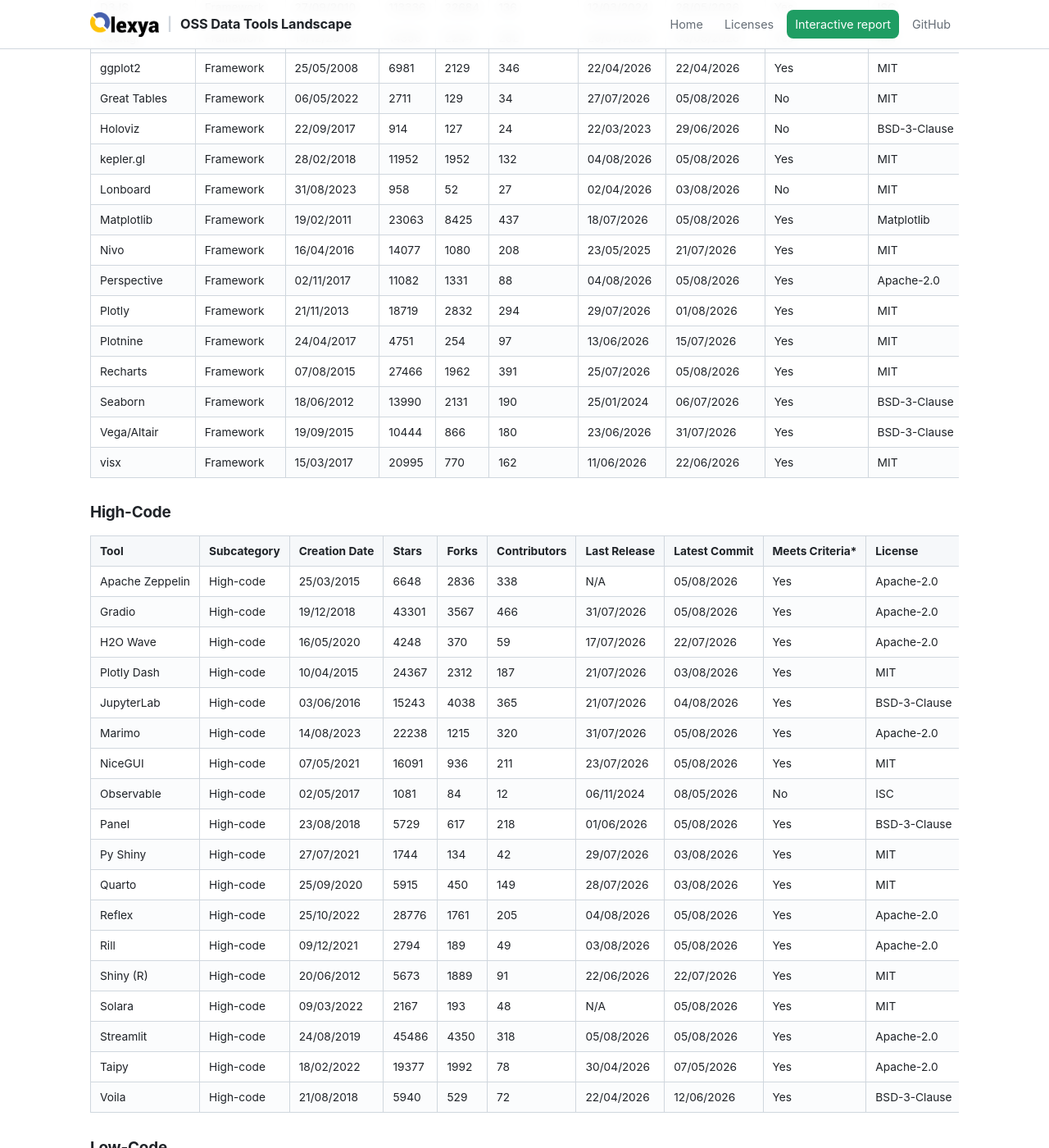
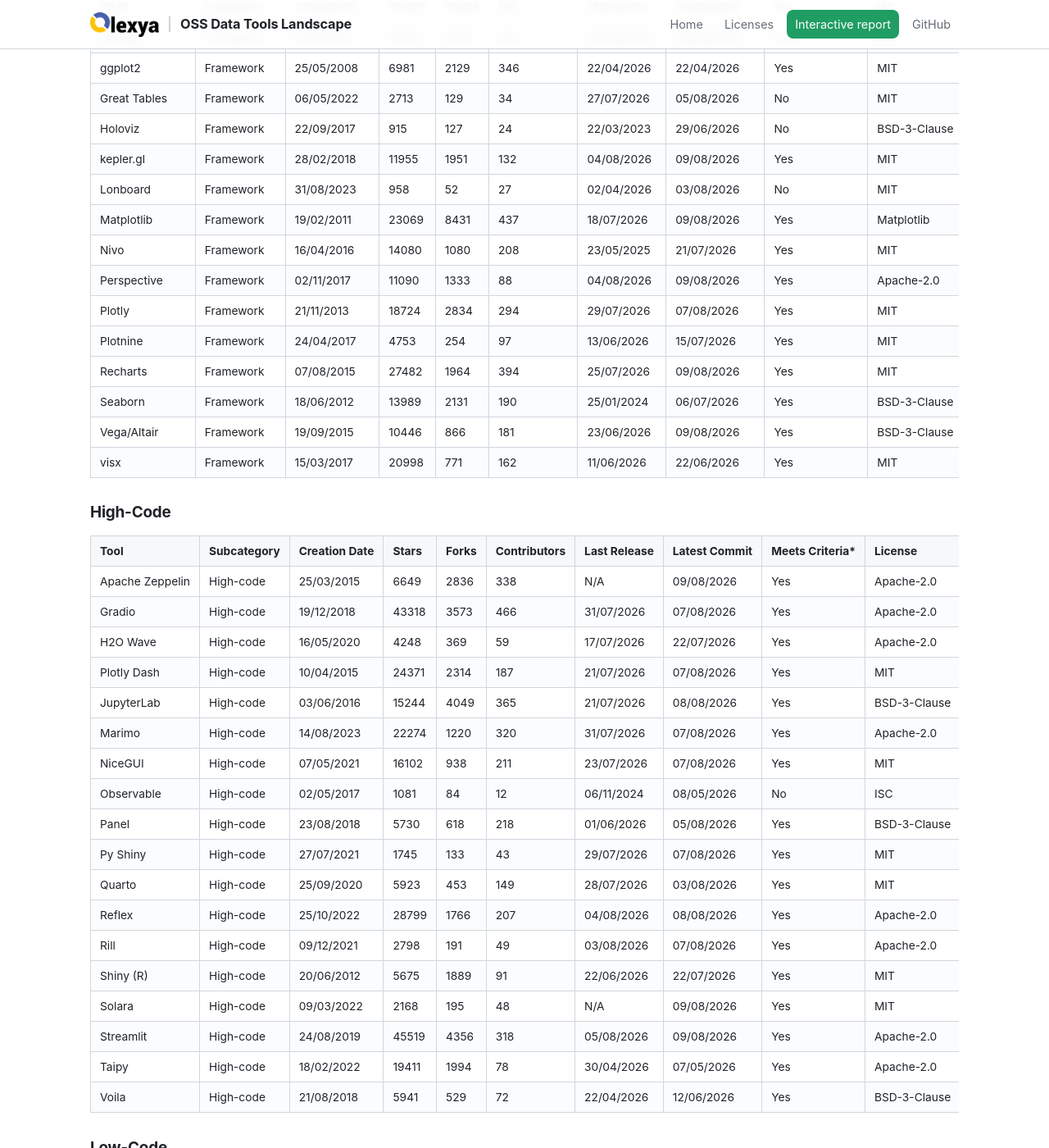
Before and after one commit to olexya/oss-data-tools-landscape, a Jekyll site: the page built from 04.analysis_and_output.md, in a window 1280 px wide and 1400 px high, scrolled down 869 px. Shown: the whole window at 82% size. Built offline with Jekyll 4.4.1, drawn with Linux system fonts in a browser that asks for light colours; our own code applies the rules of GitHub Pages for plain Markdown files; some of the changed text lies outside the part shown.

Commit message:
Update tools inventory [automated]

```diff
--- a/04.analysis_and_output.md
+++ b/04.analysis_and_output.md
@@ -17,96 +17,96 @@ Here is a summary table of the main analysis and output tools we have identified
 
 | Tool | Subcategory | Creation Date | Stars | Forks | Contributors | Last Release | Latest Commit | Meets Criteria* | License | Link |
 |---|---|---|---|---|---|---|---|---|---|---|
-| AntV G2 | Framework | 26/05/2016 | 12578 | 1659 | 217 | 06/01/2026 | 15/07/2026 | Yes | MIT | https://github.com/antvis/G2 |
-| ApexCharts | Framework | 24/07/2018 | 15123 | 1369 | 225 | 02/08/2026 | 02/08/2026 | Yes | MIT | https://github.com/apexcharts/apexcharts.js |
-| Apache ECharts | Framework | 03/04/2013 | 66988 | 19813 | 273 | 19/05/2026 | 04/08/2026 | Yes | Apache-2.0 | https://github.com/apache/echarts |
-| Bokeh | Framework | 26/03/2012 | 20425 | 4262 | 388 | N/A | 05/08/2026 | Yes | BSD-3-Clause | https://github.com/bokeh/bokeh |
-| Chart JS | Framework | 17/03/2013 | 67624 | 11945 | 426 | 13/10/2025 | 27/05/2026 | Yes | MIT | https://github.com/chartjs/Chart.js |
-| Cube | Framework | 16/09/2018 | 20552 | 2100 | 366 | 31/07/2026 | 05/08/2026 | Yes | Apache-2.0 | https://github.com/cube-js/cube |
-| D3JS | Framework | 27/09/2010 | 113336 | 22684 | 136 | 12/03/2024 | 28/05/2026 | Yes | ISC | https://github.com/d3/d3 |
-| deck.gl | Framework | 15/12/2015 | 14356 | 2244 | 282 | 29/07/2026 | 05/08/2026 | Yes | MIT | https://github.com/visgl/deck.gl |
+| AntV G2 | Framework | 26/05/2016 | 12581 | 1659 | 217 | 06/01/2026 | 15/07/2026 | Yes | MIT | https://github.com/antvis/G2 |
+| ApexCharts | Framework | 24/07/2018 | 15123 | 1372 | 227 | 09/08/2026 | 09/08/2026 | Yes | MIT | https://github.com/apexcharts/apexcharts.js |
+| Apache ECharts | Framework | 03/04/2013 | 67025 | 19813 | 273 | 19/05/2026 | 04/08/2026 | Yes | Apache-2.0 | https://github.com/apache/echarts |
+| Bokeh | Framework | 26/03/2012 | 20426 | 4266 | 388 | N/A | 06/08/2026 | Yes | BSD-3-Clause | https://github.com/bokeh/bokeh |
+| Chart JS | Framework | 17/03/2013 | 67630 | 11943 | 426 | 13/10/2025 | 27/05/2026 | Yes | MIT | https://github.com/chartjs/Chart.js |
+| Cube | Framework | 16/09/2018 | 20583 | 2105 | 366 | 09/08/2026 | 09/08/2026 | Yes | Apache-2.0 | https://github.com/cube-js/cube |
+| D3JS | Framework | 27/09/2010 | 113422 | 22688 | 136 | 12/03/2024 | 28/05/2026 | Yes | ISC | https://github.com/d3/d3 |
+| deck.gl | Framework | 15/12/2015 | 14362 | 2246 | 282 | 09/08/2026 | 08/08/2026 | Yes | MIT | https://github.com/visgl/deck.gl |
 | ggplot2 | Framework | 25/05/2008 | 6981 | 2129 | 346 | 22/04/2026 | 22/04/2026 | Yes | MIT | https://github.com/tidyverse/ggplot2 |
-| Great Tables | Framework | 06/05/2022 | 2711 | 129 | 34 | 27/07/2026 | 05/08/2026 | No | MIT | https://github.com/posit-dev/great-tables |
-| Holoviz | Framework | 22/09/2017 | 914 | 127 | 24 | 22/03/2023 | 29/06/2026 | No | BSD-3-Clause | https://github.com/holoviz/holoviz |
-| kepler.gl | Framework | 28/02/2018 | 11952 | 1952 | 132 | 04/08/2026 | 05/08/2026 | Yes | MIT | https://github.com/keplergl/kepler.gl |
+| Great Tables | Framework | 06/05/2022 | 2713 | 129 | 34 | 27/07/2026 | 05/08/2026 | No | MIT | https://github.com/posit-dev/great-tables |
+| Holoviz | Framework | 22/09/2017 | 915 | 127 | 24 | 22/03/2023 | 29/06/2026 | No | BSD-3-Clause | https://github.com/holoviz/holoviz |
+| kepler.gl | Framework | 28/02/2018 | 11955 | 1951 | 132 | 04/08/2026 | 09/08/2026 | Yes | MIT | https://github.com/keplergl/kepler.gl |
 | Lonboard | Framework | 31/08/2023 | 958 | 52 | 27 | 02/04/2026 | 03/08/2026 | No | MIT | https://github.com/developmentseed/lonboard |
-| Matplotlib | Framework | 19/02/2011 | 23063 | 8425 | 437 | 18/07/2026 | 05/08/2026 | Yes | Matplotlib | https://github.com/matplotlib/matplotlib |
-| Nivo | Framework | 16/04/2016 | 14077 | 1080 | 208 | 23/05/2025 | 21/07/2026 | Yes | MIT | https://github.com/plouc/nivo |
-| Perspective | Framework | 02/11/2017 | 11082 | 1331 | 88 | 04/08/2026 | 05/08/2026 | Yes | Apache-2.0 | https://github.com/finos/perspective |
-| Plotly | Framework | 21/11/2013 | 18719 | 2832 | 294 | 29/07/2026 | 01/08/2026 | Yes | MIT | https://github.com/plotly/plotly.py |
-| Plotnine | Framework | 24/04/2017 | 4751 | 254 | 97 | 13/06/2026 | 15/07/2026 | Yes | MIT | https://github.com/has2k1/plotnine |
-| Recharts | Framework | 07/08/2015 | 27466 | 1962 | 391 | 25/07/2026 | 05/08/2026 | Yes | MIT | https://github.com/recharts/recharts |
-| Seaborn | Framework | 18/06/2012 | 13990 | 2131 | 190 | 25/01/2024 | 06/07/2026 | Yes | BSD-3-Clause | https://github.com/mwaskom/seaborn |
-| Vega/Altair | Framework | 19/09/2015 | 10444 | 866 | 180 | 23/06/2026 | 31/07/2026 | Yes | BSD-3-Clause | https://github.com/vega/altair |
-| visx | Framework | 15/03/2017 | 20995 | 770 | 162 | 11/06/2026 | 22/06/2026 | Yes | MIT | https://github.com/airbnb/visx |
+| Matplotlib | Framework | 19/02/2011 | 23069 | 8431 | 437 | 18/07/2026 | 09/08/2026 | Yes | Matplotlib | https://github.com/matplotlib/matplotlib |
+| Nivo | Framework | 16/04/2016 | 14080 | 1080 | 208 | 23/05/2025 | 21/07/2026 | Yes | MIT | https://github.com/plouc/nivo |
+| Perspective | Framework | 02/11/2017 | 11090 | 1333 | 88 | 04/08/2026 | 09/08/2026 | Yes | Apache-2.0 | https://github.com/finos/perspective |
+| Plotly | Framework | 21/11/2013 | 18724 | 2834 | 294 | 29/07/2026 | 07/08/2026 | Yes | MIT | https://github.com/plotly/plotly.py |
+| Plotnine | Framework | 24/04/2017 | 4753 | 254 | 97 | 13/06/2026 | 15/07/2026 | Yes | MIT | https://github.com/has2k1/plotnine |
+| Recharts | Framework | 07/08/2015 | 27482 | 1964 | 394 | 25/07/2026 | 09/08/2026 | Yes | MIT | https://github.com/recharts/recharts |
+| Seaborn | Framework | 18/06/2012 | 13989 | 2131 | 190 | 25/01/2024 | 06/07/2026 | Yes | BSD-3-Clause | https://github.com/mwaskom/seaborn |
+| Vega/Altair | Framework | 19/09/2015 | 10446 | 866 | 181 | 23/06/2026 | 09/08/2026 | Yes | BSD-3-Clause | https://github.com/vega/altair |
+| visx | Framework | 15/03/2017 | 20998 | 771 | 162 | 11/06/2026 | 22/06/2026 | Yes | MIT | https://github.com/airbnb/visx |
 
 ### High-Code
 
 | Tool | Subcategory | Creation Date | Stars | Forks | Contributors | Last Release | Latest Commit | Meets Criteria* | License | Link |
 |---|---|---|---|---|---|---|---|---|---|---|
-| Apache Zeppelin | High-code | 25/03/2015 | 6648 | 2836 | 338 | N/A | 05/08/2026 | Yes | Apache-2.0 | https://github.com/apache/zeppelin |
-| Gradio | High-code | 19/12/2018 | 43301 | 3567 | 466 | 31/07/2026 | 05/08/2026 | Yes | Apache-2.0 | https://github.com/gradio-app/gradio |
-| H2O Wave | High-code | 16/05/2020 | 4248 | 370 | 59 | 17/07/2026 | 22/07/2026 | Yes | Apache-2.0 | https://github.com/h2oai/wave |
-| Plotly Dash | High-code | 10/04/2015 | 24367 | 2312 | 187 | 21/07/2026 | 03/08/2026 | Yes | MIT | https://github.com/plotly/dash |
-| JupyterLab | High-code | 03/06/2016 | 15243 | 4038 | 365 | 21/07/2026 | 04/08/2026 | Yes | BSD-3-Clause | https://github.com/jupyterlab/jupyterlab |
-| Marimo | High-code | 14/08/2023 | 22238 | 1215 | 320 | 31/07/2026 | 05/08/2026 | Yes | Apache-2.0 | https://github.com/marimo-team/marimo |
-| NiceGUI | High-code | 07/05/2021 | 16091 | 936 | 211 | 23/07/2026 | 05/08/2026 | Yes | MIT | https://github.com/zauberzeug/nicegui |
+| Apache Zeppelin | High-code | 25/03/2015 | 6649 | 2836 | 338 | N/A | 09/08/2026 | Yes | Apache-2.0 | https://github.com/apache/zeppelin |
+| Gradio | High-code | 19/12/2018 | 43318 | 3573 | 466 | 31/07/2026 | 07/08/2026 | Yes | Apache-2.0 | https://github.com/gradio-app/gradio |
+| H2O Wave | High-code | 16/05/2020 | 4248 | 369 | 59 | 17/07/2026 | 22/07/2026 | Yes | Apache-2.0 | https://github.com/h2oai/wave |
+| Plotly Dash | High-code | 10/04/2015 | 24371 | 2314 | 187 | 21/07/2026 | 07/08/2026 | Yes | MIT | https://github.com/plotly/dash |
+| JupyterLab | High-code | 03/06/2016 | 15244 | 4049 | 365 | 21/07/2026 | 08/08/2026 | Yes | BSD-3-Clause | https://github.com/jupyterlab/jupyterlab |
+| Marimo | High-code | 14/08/2023 | 22274 | 1220 | 320 | 31/07/2026 | 07/08/2026 | Yes | Apache-2.0 | https://github.com/marimo-team/marimo |
+| NiceGUI | High-code | 07/05/2021 | 16102 | 938 | 211 | 23/07/2026 | 07/08/2026 | Yes | MIT | https://github.com/zauberzeug/nicegui |
 | Observable | High-code | 02/05/2017 | 1081 | 84 | 12 | 06/11/2024 | 08/05/2026 | No | ISC | https://github.com/observablehq/runtime |
-| Panel | High-code | 23/08/2018 | 5729 | 617 | 218 | 01/06/2026 | 05/08/2026 | Yes | BSD-3-Clause | https://github.com/holoviz/panel |
-| Py Shiny | High-code | 27/07/2021 | 1744 | 134 | 42 | 29/07/2026 | 03/08/2026 | Yes | MIT | https://github.com/posit-dev/py-shiny |
-| Quarto | High-code | 25/09/2020 | 5915 | 450 | 149 | 28/07/2026 | 03/08/2026 | Yes | MIT | https://github.com/quarto-dev/quarto-cli |
-| Reflex | High-code | 25/10/2022 | 28776 | 1761 | 205 | 04/08/2026 | 05/08/2026 | Yes | Apache-2.0 | https://github.com/reflex-dev/reflex |
-| Rill | High-code | 09/12/2021 | 2794 | 189 | 49 | 03/08/2026 | 05/08/2026 | Yes | Apache-2.0 | https://github.com/rilldata/rill |
-| Shiny (R) | High-code | 20/06/2012 | 5673 | 1889 | 91 | 22/06/2026 | 22/07/2026 | Yes | MIT | https://github.com/rstudio/shiny |
-| Solara | High-code | 09/03/2022 | 2167 | 193 | 48 | N/A | 05/08/2026 | Yes | MIT | https://github.com/widgetti/solara |
-| Streamlit | High-code | 24/08/2019 | 45486 | 4350 | 318 | 05/08/2026 | 05/08/2026 | Yes | Apache-2.0 | https://github.com/streamlit/streamlit |
-| Taipy | High-code | 18/02/2022 | 19377 | 1992 | 78 | 30/04/2026 | 07/05/2026 | Yes | Apache-2.0 | https://github.com/Avaiga/taipy |
-| Voila | High-code | 21/08/2018 | 5940 | 529 | 72 | 22/04/2026 | 12/06/2026 | Yes | BSD-3-Clause | https://github.com/voila-dashboards/voila |
+| Panel | High-code | 23/08/2018 | 5730 | 618 | 218 | 01/06/2026 | 05/08/2026 | Yes | BSD-3-Clause | https://github.com/holoviz/panel |
+| Py Shiny | High-code | 27/07/2021 | 1745 | 133 | 43 | 29/07/2026 | 07/08/2026 | Yes | MIT | https://github.com/posit-dev/py-shiny |
+| Quarto | High-code | 25/09/2020 | 5923 | 453 | 149 | 28/07/2026 | 03/08/2026 | Yes | MIT | https://github.com/quarto-dev/quarto-cli |
+| Reflex | High-code | 25/10/2022 | 28799 | 1766 | 207 | 04/08/2026 | 08/08/2026 | Yes | Apache-2.0 | https://github.com/reflex-dev/reflex |
+| Rill | High-code | 09/12/2021 | 2798 | 191 | 49 | 03/08/2026 | 07/08/2026 | Yes | Apache-2.0 | https://github.com/rilldata/rill |
+| Shiny (R) | High-code | 20/06/2012 | 5675 | 1889 | 91 | 22/06/2026 | 22/07/2026 | Yes | MIT | https://github.com/rstudio/shiny |
+| Solara | High-code | 09/03/2022 | 2168 | 195 | 48 | N/A | 09/08/2026 | Yes | MIT | https://github.com/widgetti/solara |
+| Streamlit | High-code | 24/08/2019 | 45519 | 4356 | 318 | 05/08/2026 | 09/08/2026 | Yes | Apache-2.0 | https://github.com/streamlit/streamlit |
+| Taipy | High-code | 18/02/2022 | 19411 | 1994 | 78 | 30/04/2026 | 07/05/2026 | Yes | Apache-2.0 | https://github.com/Avaiga/taipy |
+| Voila | High-code | 21/08/2018 | 5941 | 529 | 72 | 22/04/2026 | 12/06/2026 | Yes | BSD-3-Clause | https://github.com/voila-dashboards/voila |
 
 ### Low-Code
 
 | Tool | Subcategory | Creation Date | Stars | Forks | Contributors | Last Release | Latest Commit | Meets Criteria* | License | Link |
 |---|---|---|---|---|---|---|---|---|---|---|
-| Datasette | Low-code | 23/10/2017 | 11357 | 892 | 93 | 14/07/2026 | 25/07/2026 | Yes | Apache-2.0 | https://github.com/simonw/datasette |
-| Evidence | Low-code | 27/05/2021 | 6822 | 391 | 68 | 06/02/2026 | 18/02/2026 | Yes | MIT | https://github.com/evidence-dev/evidence |
-| Grafana | Low-code | 11/12/2013 | 76109 | 14492 | 374 | 04/08/2026 | 05/08/2026 | Yes | AGPL-3.0 | https://github.com/grafana/grafana |
-| Kibana | Low-code | 26/01/2013 | 21229 | 8616 | 373 | 04/08/2026 | 05/08/2026 | Yes | Elastic-2.0 | https://github.com/elastic/kibana |
+| Datasette | Low-code | 23/10/2017 | 11370 | 895 | 93 | 06/08/2026 | 06/08/2026 | Yes | Apache-2.0 | https://github.com/simonw/datasette |
+| Evidence | Low-code | 27/05/2021 | 6835 | 394 | 68 | 06/02/2026 | 18/02/2026 | Yes | MIT | https://github.com/evidence-dev/evidence |
+| Grafana | Low-code | 11/12/2013 | 76176 | 14532 | 374 | 07/08/2026 | 09/08/2026 | Yes | AGPL-3.0 | https://github.com/grafana/grafana |
+| Kibana | Low-code | 26/01/2013 | 21234 | 8620 | 373 | 04/08/2026 | 08/08/2026 | Yes | Elastic-2.0 | https://github.com/elastic/kibana |
 | KNIME | Low-code | N/A | N/A | N/A | N/A | N/A | N/A | Yes | GPL-3.0 | https://github.com/knime/knime-core |
-| Observable Framework | Low-code | 27/09/2023 | 3579 | 201 | 38 | 02/03/2026 | 15/05/2026 | No | ISC | https://github.com/observablehq/framework |
-| Orange | Low-code | 22/02/2013 | 5657 | 1109 | 110 | 20/12/2025 | 01/08/2026 | Yes | GPL-3.0 | https://github.com/biolab/orange3 |
-| PyGWalker | Low-code | 16/02/2023 | 15921 | 885 | 27 | 04/04/2026 | 25/07/2026 | Yes | Apache-2.0 | https://github.com/Kanaries/pygwalker |
-| Querybook | Low-code | 05/03/2020 | 2272 | 298 | 56 | 22/04/2025 | 10/07/2026 | Yes | Apache-2.0 | https://github.com/pinterest/querybook |
+| Observable Framework | Low-code | 27/09/2023 | 3585 | 203 | 38 | 02/03/2026 | 15/05/2026 | No | ISC | https://github.com/observablehq/framework |
+| Orange | Low-code | 22/02/2013 | 5658 | 1110 | 110 | 20/12/2025 | 01/08/2026 | Yes | GPL-3.0 | https://github.com/biolab/orange3 |
+| PyGWalker | Low-code | 16/02/2023 | 15926 | 886 | 26 | 04/04/2026 | 25/07/2026 | Yes | Apache-2.0 | https://github.com/Kanaries/pygwalker |
+| Querybook | Low-code | 05/03/2020 | 2274 | 298 | 56 | 22/04/2025 | 10/07/2026 | Yes | Apache-2.0 | https://github.com/pinterest/querybook |
 | RAWGraphs | Low-code | 17/04/2013 | 9019 | 1848 | 16 | 26/01/2024 | 28/01/2025 | No | Apache-2.0 | https://github.com/rawgraphs/rawgraphs-app |
-| Redash | Low-code | 28/10/2013 | 28732 | 4618 | 391 | 02/03/2026 | 01/08/2026 | No | BSD-2-Clause | https://github.com/getredash/redash |
-| Vizro | Low-code | 04/09/2023 | 3773 | 294 | 45 | 30/07/2026 | 05/08/2026 | Yes | Apache-2.0 | https://github.com/mckinsey/vizro |
-| WrenAI | Low-code | 13/03/2024 | 16964 | 1920 | 73 | 05/08/2026 | 05/08/2026 | Yes | AGPL-3.0 | https://github.com/Canner/WrenAI |
+| Redash | Low-code | 28/10/2013 | 28737 | 4616 | 391 | 02/03/2026 | 09/08/2026 | No | BSD-2-Clause | https://github.com/getredash/redash |
+| Vizro | Low-code | 04/09/2023 | 3773 | 293 | 45 | 30/07/2026 | 06/08/2026 | Yes | Apache-2.0 | https://github.com/mckinsey/vizro |
+| WrenAI | Low-code | 13/03/2024 | 17195 | 1948 | 73 | 05/08/2026 | 07/08/2026 | Yes | AGPL-3.0 | https://github.com/Canner/WrenAI |
 
 ### No-Code
 
 | Tool | Subcategory | Creation Date | Stars | Forks | Contributors | Last Release | Latest Commit | Meets Criteria* | License | Link |
 |---|---|---|---|---|---|---|---|---|---|---|
-| Appsmith | No-code | 30/06/2020 | 40590 | 4707 | 326 | 09/07/2026 | 05/08/2026 | Yes | Apache-2.0 | https://github.com/appsmithorg/appsmith |
-| Budibase | No-code | 07/06/2019 | 28184 | 2192 | 121 | 04/08/2026 | 05/08/2026 | Yes | GPL-3.0 | https://github.com/Budibase/budibase |
+| Appsmith | No-code | 30/06/2020 | 40611 | 4710 | 326 | 09/07/2026 | 06/08/2026 | Yes | Apache-2.0 | https://github.com/appsmithorg/appsmith |
+| Budibase | No-code | 07/06/2019 | 28193 | 2192 | 121 | 04/08/2026 | 07/08/2026 | Yes | GPL-3.0 | https://github.com/Budibase/budibase |
 | Chartbrew | No-code | 29/08/2019 | 3973 | 446 | 23 | 31/07/2026 | 05/08/2026 | No | FSL-1.1 | https://github.com/chartbrew/chartbrew |
-| DataEase | No-code | 02/02/2021 | 24300 | 4237 | 91 | 30/07/2026 | 05/08/2026 | Yes | GPL-3.0 | https://github.com/dataease/dataease |
-| Lightdash | No-code | 19/03/2021 | 6014 | 755 | 168 | 05/08/2026 | 05/08/2026 | Yes | MIT | https://github.com/lightdash/lightdash |
-| Metabase | No-code | 02/02/2015 | 48547 | 6716 | 391 | 29/07/2026 | 05/08/2026 | Yes | AGPL-3.0 | https://github.com/metabase/metabase |
-| Superset | No-code | 21/07/2015 | 74155 | 18046 | 420 | 27/07/2026 | 05/08/2026 | Yes | Apache-2.0 | https://github.com/apache/superset |
-| ToolJet | No-code | 30/03/2021 | 38292 | 5202 | 407 | 05/08/2026 | 05/08/2026 | Yes | AGPL-3.0 | https://github.com/ToolJet/ToolJet |
+| DataEase | No-code | 02/02/2021 | 24306 | 4240 | 91 | 30/07/2026 | 07/08/2026 | Yes | GPL-3.0 | https://github.com/dataease/dataease |
+| Lightdash | No-code | 19/03/2021 | 6024 | 759 | 168 | 07/08/2026 | 07/08/2026 | Yes | MIT | https://github.com/lightdash/lightdash |
+| Metabase | No-code | 02/02/2015 | 48631 | 6725 | 391 | 29/07/2026 | 09/08/2026 | Yes | AGPL-3.0 | https://github.com/metabase/metabase |
+| Superset | No-code | 21/07/2015 | 74185 | 18076 | 420 | 27/07/2026 | 09/08/2026 | Yes | Apache-2.0 | https://github.com/apache/superset |
+| ToolJet | No-code | 30/03/2021 | 38312 | 5201 | 407 | 06/08/2026 | 07/08/2026 | Yes | AGPL-3.0 | https://github.com/ToolJet/ToolJet |
 
 ### Web Analytics
 
 | Tool | Subcategory | Creation Date | Stars | Forks | Contributors | Last Release | Latest Commit | Meets Criteria* | License | Link |
 |---|---|---|---|---|---|---|---|---|---|---|
-| Ackee | Web Analytics | 16/04/2014 | 4687 | 386 | 44 | 08/04/2026 | 08/04/2026 | Yes | MIT | https://github.com/electerious/Ackee |
-| GoatCounter | Web Analytics | 28/05/2019 | 5860 | 268 | 57 | 15/12/2025 | 20/07/2026 | Yes | EUPL-1.2 | https://github.com/arp242/goatcounter |
-| Matomo | Web Analytics | 30/03/2011 | 21742 | 2883 | 345 | 05/08/2026 | 05/08/2026 | Yes | GPL-3.0 | https://github.com/matomo-org/matomo |
-| Open Web Analytics | Web Analytics | 01/04/2012 | 2681 | 490 | 23 | 04/08/2026 | 03/08/2026 | No | GPL-2.0 | https://github.com/Open-Web-Analytics/Open-Web-Analytics |
-| OpenReplay | Web Analytics | 29/04/2021 | 12423 | 786 | 70 | 05/05/2026 | 05/08/2026 | Yes | AGPL-3.0 | https://github.com/openreplay/openreplay |
-| Plausible | Web Analytics | 04/12/2018 | 28369 | 1772 | 109 | 15/05/2026 | 05/08/2026 | Yes | AGPL-3.0 | https://github.com/plausible/analytics |
-| Posthog | Web Analytics | 23/01/2020 | 37518 | 3146 | 393 | 05/08/2026 | 05/08/2026 | Yes | MIT | https://github.com/PostHog/posthog |
-| Rybbit | Web Analytics | 14/01/2025 | 12580 | 697 | 52 | 27/07/2026 | 02/08/2026 | Yes | AGPL-3.0 | https://github.com/rybbit-io/rybbit |
-| Umami | Web Analytics | 17/07/2020 | 38069 | 7713 | 375 | 24/06/2026 | 05/08/2026 | Yes | MIT | https://github.com/umami-software/umami |
+| Ackee | Web Analytics | 16/04/2014 | 4690 | 387 | 44 | 08/04/2026 | 08/04/2026 | Yes | MIT | https://github.com/electerious/Ackee |
+| GoatCounter | Web Analytics | 28/05/2019 | 5868 | 269 | 57 | 15/12/2025 | 08/08/2026 | Yes | EUPL-1.2 | https://github.com/arp242/goatcounter |
+| Matomo | Web Analytics | 30/03/2011 | 21748 | 2883 | 345 | 08/08/2026 | 09/08/2026 | Yes | GPL-3.0 | https://github.com/matomo-org/matomo |
+| Open Web Analytics | Web Analytics | 01/04/2012 | 2683 | 489 | 23 | 04/08/2026 | 03/08/2026 | No | GPL-2.0 | https://github.com/Open-Web-Analytics/Open-Web-Analytics |
+| OpenReplay | Web Analytics | 29/04/2021 | 12467 | 796 | 70 | 05/05/2026 | 05/08/2026 | Yes | AGPL-3.0 | https://github.com/openreplay/openreplay |
+| Plausible | Web Analytics | 04/12/2018 | 28445 | 1781 | 109 | 15/05/2026 | 07/08/2026 | Yes | AGPL-3.0 | https://github.com/plausible/analytics |
+| Posthog | Web Analytics | 23/01/2020 | 37580 | 3160 | 393 | 09/08/2026 | 09/08/2026 | Yes | MIT | https://github.com/PostHog/posthog |
+| Rybbit | Web Analytics | 14/01/2025 | 12596 | 699 | 52 | 27/07/2026 | 07/08/2026 | Yes | AGPL-3.0 | https://github.com/rybbit-io/rybbit |
+| Umami | Web Analytics | 17/07/2020 | 38125 | 7722 | 375 | 24/06/2026 | 05/08/2026 | Yes | MIT | https://github.com/umami-software/umami |
 
 *Criteria: >40 contributors, >500 stars, and recent releases/commit
 
```
Also changed, not shown: 01.ingestion_and_transport.md (+36 -36 lines), 02.storage.md (+34 -34 lines), 03.query_and_processing.md (+49 -49 lines), 05.platform_management.md (+50 -50 lines).
